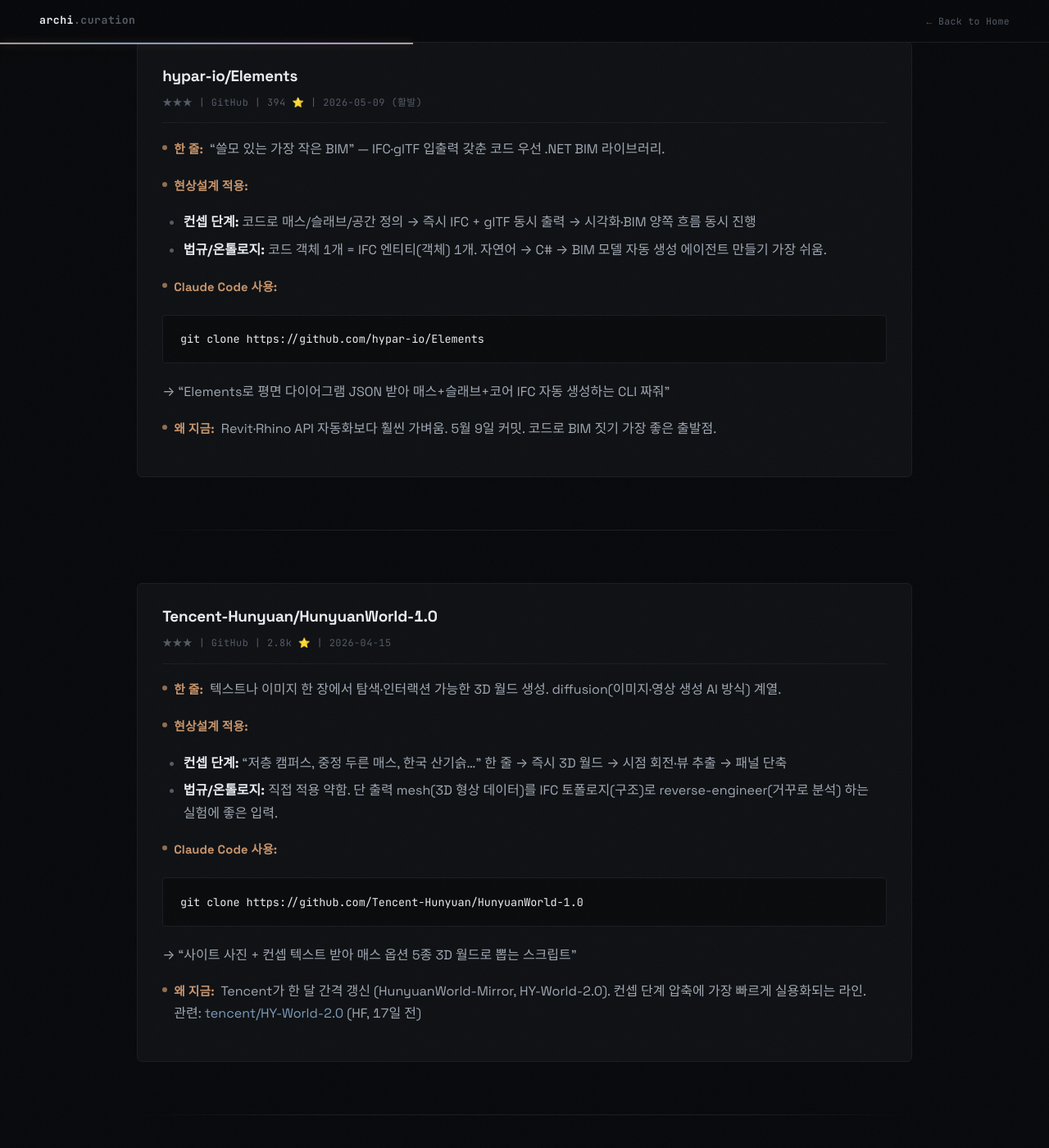
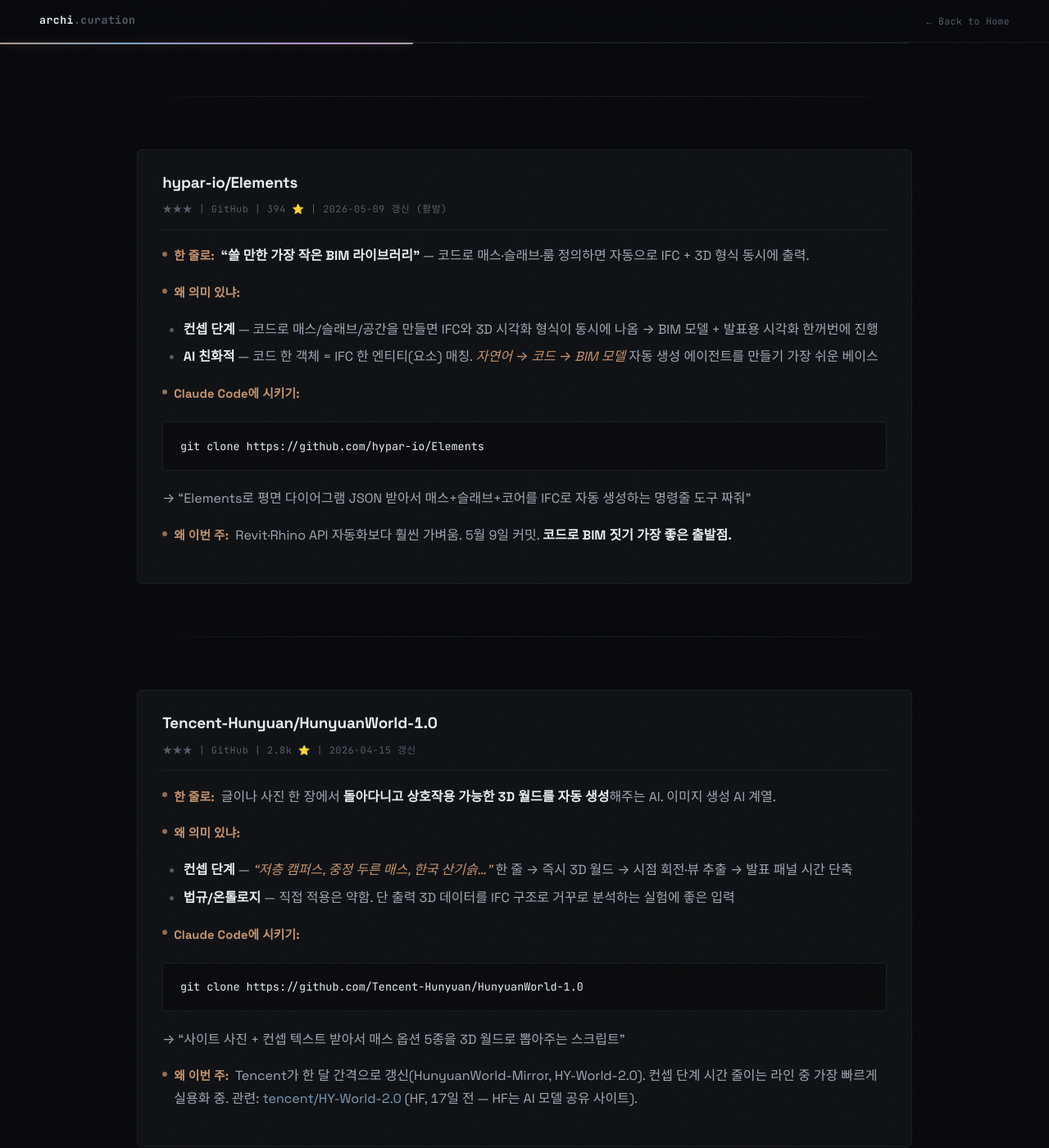
Before and after one commit to ghkch5gh-jpg/ainews-curation, a Jekyll site: the page built from 2026-05-10_일.md, in a window 1280 px wide and 1400 px high, scrolled down 2806 px. Shown: the whole window at 82% size. Built offline with Jekyll 4.4.1, drawn with Linux system fonts in a browser that asks for light colours; some web fonts are replaced; some of the changed text lies outside the part shown.

Commit message:
rewrite: 톤 룰 갱신 + 기존 회차 3개 쉽게 풀어 씀
CURATION_SPEC §4-1 갱신: '친구가 카톡으로 설명하듯' 톤. CS 약어(repo·SDK·API 등)
처음 등장 시 풀이 필수, '워크플로우 가속' 같은 추상어 금지, '이거 있으면 너는
___할 수 있어' 형태로 구체적 시나리오. 셀프 점검 3문항 추가.

SKILL.md에도 같은 변경 반영.

기존 회차 3개(2026-05-10_일·-2, 2026-05-11_월) 모두 새 톤으로 재작성:
- 비유 우선 (PPT보다 한 단계 위 / 까만 터미널 화면)
- '왜 의미 있냐' 구체적 시나리오 (심사위원 클릭하면 ___ / 발주처가 마우스로 ___)
- CS 약어 풀이 (SDK = 개발자 키트, library = 미리 만들어진 도구 묶음)
- '한 줄로:' '왜 의미 있냐:' '왜 이번 주:' 표제로 통일

````diff
--- a/2026-05-10_일.md
+++ b/2026-05-10_일.md
@@ -3,143 +3,144 @@ layout: default
 title: 2026-05-10 (일)
 eyebrow: 큐레이션 회차 · 시범
 hero_title: "2026 · 05 · 10 <em>(일)</em>"
-description: 시범 회차 (수동 실행). 정규 회차는 월 · 수 · 금 09:00 KST 자동 갱신.
+description: "시범 회차 (수동 실행). 정규 회차는 월 · 수 · 금 09:00 KST 자동 갱신."
 ---
 
 ## 이번 회차 흐름
 
-이번 주 두 줄기.
-**(1) IFC를 코드로 다루는 인프라가 빠르게 안정화** — ThatOpen, hypar Elements, cad2data, Gaia3D 모두 활발히 갱신. AI에게 BIM 모델을 의미적으로 이해시키는 토대 공사 단계.
-**(2) 텍스트/이미지 → 3D 월드** 흐름이 한 달 간격 갱신 (HunyuanWorld, TRELLIS.2, NVIDIA Lyra). 컨셉 단계 압축에 직결.
+이번 주 두 가지 큰 줄기.
+
+**(1) IFC를 코드로 다루는 기반 인프라가 빠르게 안정화** — ThatOpen·hypar Elements·cad2data·Gaia3D 모두 활발히 갱신 중. AI한테 BIM 모델을 *의미적으로* 이해시키기 위한 토대 공사 단계.
+
+**(2) 글·사진 → 3D 월드 자동 생성** — HunyuanWorld·TRELLIS.2·NVIDIA Lyra 모두 한 달 간격으로 갱신. 컨셉 단계 시간을 크게 줄이는 라인.
 
 ---
 
 ## 🔥 GitHub 이번 주 인기 (건축 무관, 그냥 핫한 거)
 
-이번 주 별 가장 많이 받은 5개. 흐름만 알아두는 용도.
+이번 주 사람들이 가장 별 많이 누른 5개. **분위기 파악용으로만**.
 
 ### 1. [mattpocock/skills](https://github.com/mattpocock/skills) — 67.7k ⭐ (+14.9k)
-유명 강사가 자기 `.claude` 디렉토리 통째로 공개. Claude Code의 "스킬(자주 쓰는 작업 묶음)" 모음.
+유명 강사가 자기 **"AI한테 자주 시키는 일 모음집"**(=`.claude` 폴더)을 통째 공개.
 
-**건축 활용:** 직접 무관. Claude Code 자체 활용도 올리려면 한 번 훑을 가치.
+**건축 활용:** 직접 무관. Claude Code 자체 활용도 높이고 싶으면 한 번 훑을 가치.
 
 ### 2. [TauricResearch/TradingAgents](https://github.com/TauricResearch/TradingAgents) — 72.3k ⭐ (+13k)
-여러 LLM(언어 모델 AI)이 분석가/리스크/거래자 역할 나눠 협업하는 멀티 에이전트 프레임워크.
+**여러 AI가 분석가·리스크·거래자 역할을 나눠 협업**하는 다중 에이전트 프레임워크(공통 틀).
 
-**건축 활용:** 도메인 무관이지만 구조 자체가 영감 — "컨셉 AI / 법규 AI / 시공성 AI" 식 구성으로 옮길 수 있음.
+**건축 활용:** 도메인 무관. 단 구조 자체가 영감 — *"컨셉 AI / 법규 AI / 시공성 AI"* 식으로 옮기면 건축 다중 에이전트 가능.
 
 ### 3. [ruvnet/ruflo](https://github.com/ruvnet/ruflo) — 47.5k ⭐ (+12.2k)
-Claude 에이전트(혼자 일 끝까지 처리하는 프로그램) 여러 개를 동시에 오케스트레이션하는 플랫폼.
+Claude 에이전트(혼자 일 끝까지 처리하는 프로그램) **여러 개를 동시에 돌리는** 플랫폼.
 
-**건축 활용:** IFC 처리·도면 분석 같은 다단계 작업을 병렬 에이전트로 돌리고 싶을 때 인프라.
+**건축 활용:** IFC 처리·도면 분석 같은 다단계 작업을 여러 AI가 병렬로 분담시키고 싶을 때 인프라.
 
 ### 4. [anthropics/financial-services](https://github.com/anthropics/financial-services) — 16.9k ⭐ (+5.8k)
-Anthropic(Claude 만든 회사) 공식 금융 도메인 예제 모음.
+Anthropic(Claude 만든 회사) 공식 **금융 도메인 예제 모음**.
 
-**건축 활용:** 도메인은 무관. 공식 코드 패턴·프롬프트 구조 참고용.
+**건축 활용:** 도메인은 무관. *공식이 권하는 코드 패턴·프롬프트 구조* 참고용.
 
 ### 5. [AIDC-AI/Pixelle-Video](https://github.com/AIDC-AI/Pixelle-Video) — 14.1k ⭐ (+5.1k)
-짧은 영상(쇼츠) 자동 생성 엔진. diffusion(이미지·영상 생성 AI 방식) 기반.
+**짧은 영상(쇼츠) 자동 생성 엔진**. AI가 통째로 영상 만듦.
 
-**건축 활용:** 컨셉 영상·패널용 모션 클립 만들 때 시도 가능.
+**건축 활용:** 컨셉 영상·발표 패널용 **짧은 모션 클립** 만들 때 시도 가능.
 
 ---
 
 ## 코어 ★★★ (건축 직격)
 
 ### [ThatOpen/engine_web-ifc](https://github.com/ThatOpen/engine_web-ifc)
-★★★ | GitHub | 954 ⭐ | 2026-05-08 (활발)
+★★★ | GitHub | 954 ⭐ | 2026-05-08 갱신 (활발)
 
-**한 줄:** IFC 파일을 자바스크립트에서 네이티브 속도로 읽고 쓰는 WebAssembly(브라우저에서 C++급 속도로 돌게 컴파일된 형식) 엔진.
+**한 줄로:** IFC 파일을 **웹브라우저 안에서 엄청 빠르게 읽고 쓰게** 해주는 엔진. 거의 네이티브 프로그램 속도.
 
-**현상설계 적용:**
-- **컨셉 단계:** 레퍼런스 IFC → 모든 IfcSpace 면적·인접 관계 자동 추출 → 공간 다이어그램 자동화
-- **법규/온톨로지:** 건물 요소를 구조화된 데이터로 만드는 1차 게이트웨이. 이게 깔려야 위에 법규 자동검토 올림.
+**왜 의미 있냐:**
+- **컨셉 단계** — 사례 IFC를 받아서 모든 룸의 면적·인접 관계를 자동 추출 → 공간 다이어그램 자동화
+- **법규/온톨로지 토대** — 건물의 모든 요소(벽·문·창·룸)를 *구조화된 데이터*로 다루는 1차 관문. 이게 깔려야 위에 법규 자동 검토 같은 거 올림
 
-**Claude Code 사용:**
+**Claude Code에 시키기:**
 ```
 git clone https://github.com/ThatOpen/engine_web-ifc
 ```
-→ "내 IFC 파일 열어서 모든 IfcSpace의 면적·인접 관계 JSON으로 뽑는 스크립트 짜줘"
+→ "내 IFC 파일 열어서 모든 룸의 면적·인접 관계를 JSON으로 뽑아주는 스크립트 짜줘"
 
-**왜 지금:** ThatOpen 조직(구 IFC.js)이 가장 활발한 IFC 오픈소스 진영. 5월 8일 커밋. AI × IFC 작업 사실상 표준 출발점.
+**왜 이번 주:** ThatOpen 조직(예전엔 IFC.js)이 가장 활발한 IFC 오픈소스 진영. 5월 8일 커밋. **AI × IFC 작업의 사실상 표준 출발점.**
 
 ---
 
 ### [hypar-io/Elements](https://github.com/hypar-io/Elements)
-★★★ | GitHub | 394 ⭐ | 2026-05-09 (활발)
+★★★ | GitHub | 394 ⭐ | 2026-05-09 갱신 (활발)
 
-**한 줄:** "쓸모 있는 가장 작은 BIM" — IFC·glTF 입출력 갖춘 코드 우선 .NET BIM 라이브러리.
+**한 줄로:** **"쓸 만한 가장 작은 BIM 라이브러리"** — 코드로 매스·슬래브·룸 정의하면 자동으로 IFC + 3D 형식 동시에 출력.
 
-**현상설계 적용:**
-- **컨셉 단계:** 코드로 매스/슬래브/공간 정의 → 즉시 IFC + glTF 동시 출력 → 시각화·BIM 양쪽 흐름 동시 진행
-- **법규/온톨로지:** 코드 객체 1개 = IFC 엔티티(객체) 1개. 자연어 → C# → BIM 모델 자동 생성 에이전트 만들기 가장 쉬움.
+**왜 의미 있냐:**
+- **컨셉 단계** — 코드로 매스/슬래브/공간을 만들면 IFC와 3D 시각화 형식이 동시에 나옴 → BIM 모델 + 발표용 시각화 한꺼번에 진행
+- **AI 친화적** — 코드 한 객체 = IFC 한 엔티티(요소) 매칭. *자연어 → 코드 → BIM 모델* 자동 생성 에이전트를 만들기 가장 쉬운 베이스
 
-**Claude Code 사용:**
+**Claude Code에 시키기:**
 ```
 git clone https://github.com/hypar-io/Elements
 ```
-→ "Elements로 평면 다이어그램 JSON 받아 매스+슬래브+코어 IFC 자동 생성하는 CLI 짜줘"
+→ "Elements로 평면 다이어그램 JSON 받아서 매스+슬래브+코어를 IFC로 자동 생성하는 명령줄 도구 짜줘"
 
-**왜 지금:** Revit·Rhino API 자동화보다 훨씬 가벼움. 5월 9일 커밋. 코드로 BIM 짓기 가장 좋은 출발점.
+**왜 이번 주:** Revit·Rhino API 자동화보다 훨씬 가벼움. 5월 9일 커밋. **코드로 BIM 짓기 가장 좋은 출발점.**
 
 ---
 
 ### [Tencent-Hunyuan/HunyuanWorld-1.0](https://github.com/Tencent-Hunyuan/HunyuanWorld-1.0)
-★★★ | GitHub | 2.8k ⭐ | 2026-04-15
+★★★ | GitHub | 2.8k ⭐ | 2026-04-15 갱신
 
-**한 줄:** 텍스트나 이미지 한 장에서 탐색·인터랙션 가능한 3D 월드 생성. diffusion(이미지·영상 생성 AI 방식) 계열.
+**한 줄로:** 글이나 사진 한 장에서 **돌아다니고 상호작용 가능한 3D 월드를 자동 생성**해주는 AI. 이미지 생성 AI 계열.
 
-**현상설계 적용:**
-- **컨셉 단계:** "저층 캠퍼스, 중정 두른 매스, 한국 산기슭…" 한 줄 → 즉시 3D 월드 → 시점 회전·뷰 추출 → 패널 단축
-- **법규/온톨로지:** 직접 적용 약함. 단 출력 mesh(3D 형상 데이터)를 IFC 토폴로지(구조)로 reverse-engineer(거꾸로 분석) 하는 실험에 좋은 입력.
+**왜 의미 있냐:**
+- **컨셉 단계** — *"저층 캠퍼스, 중정 두른 매스, 한국 산기슭…"* 한 줄 → 즉시 3D 월드 → 시점 회전·뷰 추출 → 발표 패널 시간 단축
+- **법규/온톨로지** — 직접 적용은 약함. 단 출력 3D 데이터를 IFC 구조로 거꾸로 분석하는 실험에 좋은 입력
 
-**Claude Code 사용:**
+**Claude Code에 시키기:**
 ```
 git clone https://github.com/Tencent-Hunyuan/HunyuanWorld-1.0
 ```
-→ "사이트 사진 + 컨셉 텍스트 받아 매스 옵션 5종 3D 월드로 뽑는 스크립트"
+→ "사이트 사진 + 컨셉 텍스트 받아서 매스 옵션 5종을 3D 월드로 뽑아주는 스크립트"
 
-**왜 지금:** Tencent가 한 달 간격 갱신 (HunyuanWorld-Mirror, HY-World-2.0). 컨셉 단계 압축에 가장 빠르게 실용화되는 라인.
-관련: [tencent/HY-World-2.0](https://huggingface.co/tencent/HY-World-2.0) (HF, 17일 전)
+**왜 이번 주:** Tencent가 한 달 간격으로 갱신(HunyuanWorld-Mirror, HY-World-2.0). 컨셉 단계 시간 줄이는 라인 중 가장 빠르게 실용화 중. 관련: [tencent/HY-World-2.0](https://huggingface.co/tencent/HY-World-2.0) (HF, 17일 전 — HF는 AI 모델 공유 사이트).
 
 ---
 
 ### [datadrivenconstruction/cad2data-Revit-IFC-DWG-DGN](https://github.com/datadrivenconstruction/cad2data-Revit-IFC-DWG-DGN)
-★★★ | GitHub | 358 ⭐ | 2026-05-06 (활발)
+★★★ | GitHub | 358 ⭐ | 2026-05-06 갱신 (활발)
 
-**한 줄:** RVT·DWG·DGN·IFC 파일을 데이터(테이블/JSON)로 자동 변환하는 워크플로우 모음.
+**한 줄로:** RVT·DWG·DGN·IFC 파일을 **표·JSON 같은 데이터로 자동 변환**해주는 워크플로우 모음.
 
-**현상설계 적용:**
-- **컨셉 단계:** 사무실 누적 RVT/DWG → 데이터 → "비슷한 프로그램·규모 사례 자동 검색" 같은 내부 RAG(자료 미리 주고 답하게 하는 방식) 시스템에 직결
-- **법규/온톨로지:** 여러 CAD 형식이 동일 데이터 모델로 수렴 → 규제·체크 로직을 한 곳에 모을 수 있음
+**왜 의미 있냐:**
+- **컨셉 단계** — 사무실 누적된 RVT·DWG → 모두 데이터로 변환 → *"우리 사무실 비슷한 프로그램·규모 사례 자동 검색"* 같은 내부 RAG(자료 미리 주고 답하게 하는 방식) 시스템 구축에 직결
+- **법규/온톨로지** — 여러 CAD 형식이 동일한 데이터 모델로 모임 → *법규 자동 검토 로직을 한곳에 모을 수 있음*
 
-**Claude Code 사용:**
+**Claude Code에 시키기:**
 ```
 git clone https://github.com/datadrivenconstruction/cad2data-Revit-IFC-DWG-DGN
 ```
-→ "내 DWG 폴더 일괄 변환해서 면적표·요소 카운트 한 CSV로 합쳐줘"
+→ "내 DWG 폴더 일괄 변환해서 면적표·요소 카운트를 CSV 한 장으로 합쳐줘"
 
-**왜 지금:** Revit 외 DWG·DGN까지 함께 다루는 오픈 자료 흔치 않음. 5월 6일 갱신. 사무실 자산을 "기계가 읽는 자산"으로 끌어올리는 첫 단계.
+**왜 이번 주:** Revit 외 DWG·DGN까지 함께 다루는 오픈 자료 흔치 않음. 5월 6일 갱신. **사무실 자산을 "기계가 읽는 자산"으로 끌어올리는 첫 단계.**
 
 ---
 
 ### [MLSTRUCT/MLStructFP](https://github.com/MLSTRUCT/MLStructFP)
-★★★ | GitHub | 62 ⭐ | 2026-04-23
+★★★ | GitHub | 62 ⭐ | 2026-04-23 갱신
 
-**한 줄:** 멀티유닛 평면도 데이터셋 + 분석/인식 도구. 평면도 ML(머신러닝, AI 학습) 학습에 바로 쓸 자료.
+**한 줄로:** **여러 평면도 데이터셋 + 분석·인식 도구**. 평면도 AI 학습에 바로 쓸 자료.
 
-**현상설계 적용:**
-- **컨셉 단계:** 자체 평면 분류기·생성기 학습 시작점. 사례 평면을 임베딩(비슷한 것끼리 가깝게 숫자화) 해두면 유사 사례 검색기.
-- **법규/온톨로지:** 평면도 → 룸 그래프(노드=실, 엣지=인접/동선) 추출 실험의 베이스라인.
+**왜 의미 있냐:**
+- **컨셉 단계** — 자체 평면 분류기·생성기 학습의 시작점. 기존 사례 평면을 임베딩(비슷한 것끼리 숫자로 가깝게 매김)해두면 *유사 사례 검색기* 만들 수 있음
+- **법규/온톨로지** — 평면도 → 룸 그래프(노드=실, 엣지=인접/동선) 추출 실험의 출발점
 
-**Claude Code 사용:**
+**Claude Code에 시키기:**
 ```
 git clone https://github.com/MLSTRUCT/MLStructFP
 ```
-→ "이 데이터셋으로 평면도 → 룸 그래프 추출 모델 학습 베이스라인 코드 짜줘"
+→ "이 데이터셋으로 평면도 → 룸 그래프 추출 모델을 학습시키는 출발점 코드 짜줘"
 
-**왜 지금:** 별 적지만 **학습 가능한 평면 데이터셋 자체가 희귀**. 별 무시하고 가치로 평가해야 하는 항목. 4월 23일 갱신.
+**왜 이번 주:** 별 개수는 적지만 **학습 가능한 평면 데이터셋 자체가 희귀**. 별 무시하고 가치로 평가해야 하는 항목. 4월 23일 갱신.
 
 ---
 
@@ -148,58 +149,58 @@ git clone https://github.com/MLSTRUCT/MLStructFP
 ### [leap71/PicoGK](https://github.com/leap71/PicoGK)
 ★★ | GitHub | 855 ⭐ | 2026-04-19
 
-전산 엔지니어링용 컴팩트 지오메트리 커널. C# 기반. Rhino 외부에서 매스·연속 형상 자체 파이프라인 만들 때 출발점.
-→ `git clone …` · "PicoGK로 평면 외곽선 → 압출 매스 → SDF(부호 거리 함수, 매스 합집합·차집합 계산용) 연산 흐름 잡아줘"
+전산 엔지니어링용 **간결한 형상 처리 커널**(엔진 핵심). C# 기반. Rhino 밖에서 매스·연속 형상 직접 처리할 때 출발점.
+→ `git clone …` · "PicoGK로 평면 외곽선 → 압출 매스 → 부울 연산(합집합·차집합) 흐름 만들어줘"
 
 ### [pyrevitlabs/pyRevit](https://github.com/pyrevitlabs/pyRevit)
 ★★ | GitHub | 1.7k ⭐ | 2026-05-07
 
-Revit용 Python RAD(빠른 개발) 환경. Revit에 LLM·스크립트 붙이는 가장 흔한 진입점.
-→ `git clone …` · "활성 뷰의 모든 IfcSpace 면적 정리해서 엑셀로 떨구는 버튼 만들어줘"
+Revit용 **파이썬 빠른 개발 환경**. Revit에 자동화 스크립트·AI 붙이는 가장 흔한 입구.
+→ `git clone …` · "활성 뷰의 모든 룸 면적 정리해서 엑셀로 떨구는 버튼 만들어줘"
 
 ### [microsoft/TRELLIS](https://github.com/microsoft/TRELLIS) · [Space](https://huggingface.co/spaces/microsoft/TRELLIS.2)
-★★ | GitHub | 12.5k ⭐ | repo 2025-11 / Space 2025-12-17
+★★ | GitHub | 12.5k ⭐ | repo 2025-11 / Space(웹 데모) 2025-12-17
 
-이미지 → 고해상도 3D mesh(3D 형상 데이터) 생성 모델. Microsoft. 컨셉 단계 매스·디테일 모형용. 12월 TRELLIS.2 갱신.
-→ Space에서 먼저 시도 → repo로 로컬화 · "사이트 모델 임포트 후 매스 컴포지션 옵션 5개 자동 생성"
+**이미지 → 고해상도 3D 모델 생성** AI. Microsoft 작품. 컨셉 단계 매스·디테일 모형용. 12월 TRELLIS.2로 갱신.
+→ Space 웹 데모에서 먼저 시도 → 그다음 repo 받아서 로컬화 · "사이트 사진 임포트 후 매스 옵션 5개 자동 생성"
 
 ### [facebookresearch/map-anything](https://github.com/facebookresearch/map-anything)
 ★★ | GitHub | 3.3k ⭐ | 2026-03-23
 
-이미지 시퀀스 → 메트릭(실측 미터) 3D 재구성 한 번에. 사이트 답사 사진 묶음 → 즉시 3D 컨텍스트.
-→ `git clone …` · "사이트 사진 폴더 받아 mesh(3D 형상) + 카메라 위치 뽑고 GLB 출력"
+연속 사진 → **실측 거리(미터) 단위 3D 재구성**을 한 번에. 사이트 답사 사진 묶음 → 즉시 3D 컨텍스트.
+→ `git clone …` · "사이트 사진 폴더 받아서 3D 모델 + 카메라 위치 뽑고 GLB(공통 3D 형식)로 출력"
 
 ### [mcneel/rhino.inside-revit](https://github.com/mcneel/rhino.inside-revit) + [specklesystems/speckle-sharp](https://github.com/specklesystems/speckle-sharp)
 ★★ | GitHub | 314 + 422 ⭐ | 2026-04-28 / 2025-07
 
-Rhino↔Revit↔GH↔Dynamo 글루(연결 도구). 사무실 워크플로우 전체를 LLM(언어 모델 AI) 에이전트가 가로지르게 만들 때 인프라.
+Rhino↔Revit↔GH↔Dynamo **연결 도구**. 사무실 워크플로우 전체를 AI 에이전트가 가로지르게 만들 때 인프라.
 → rhino.inside-revit 먼저, Speckle로 데이터 흐름 노출 · "Rhino 매스를 Revit 객체로 변환하는 GH 정의"
 
 ### [Digital-Structures/gh-design-space-exploration](https://github.com/Digital-Structures/gh-design-space-exploration)
 ★★ | GitHub | 43 ⭐ | 2025-07
 
-Grasshopper 위 다목적 최적화 — 변수 자동으로 많이 돌려보고 여러 기준 동시 만족하는 옵션 묶음(파레토) 추출. 현상설계 컨셉 비교용.
+그래스호퍼 위에서 **변수 자동으로 많이 돌려보고 여러 기준 동시 만족하는 옵션 묶음 추출**. 현상설계 컨셉 비교용.
 → `git clone …` · "매스 변수 5개 × 환경 목적 3개 동시 좋은 옵션 자동 추리는 정의"
 
 ### [depth-anything/DA3METRIC-LARGE](https://huggingface.co/depth-anything/DA3METRIC-LARGE)
-★★ | HuggingFace | 1.04M dl | 2025-11-13
+★★ | HuggingFace(AI 모델 공유 사이트) | 1.04M 다운로드 | 2025-11-13
 
-depth estimation(사진에서 거리 추정) — 메트릭(실측 미터) 깊이까지 뽑음. 사이트 사진 → 점군·mesh 파이프라인 전처리.
-→ HF 모델 카드 inference 코드 그대로 · "사이트 사진 폴더 → 깊이 맵 → Open3D 점군까지 한 스크립트로"
+**사진에서 거리 추정** AI — 실측 거리(미터)까지 뽑음. 사이트 사진 → 점군·3D 모델 파이프라인 전처리.
+→ HF 모델 카드의 예제 코드 그대로 쓰면 됨 · "사이트 사진 폴더 → 깊이 맵 → Open3D(점군 처리 라이브러리) 점군까지 한 스크립트로"
 
 ---
 
 ## 메모
 
-**흐름 메모 (코드 약하거나 보조):**
-- arXiv [2605.05711 — LLM-RL(강화학습) 결합 통일 3D 씬 생성](https://arxiv.org/abs/2605.05711) — 큰 흐름. 코드 등재 약함.
-- arXiv [2605.00632 — BlenderRAG (RAG(자료 미리 주고 답하게 하는 방식) 기반 코드 합성으로 3D 생성)](https://arxiv.org/abs/2605.00632) — "AI에 코드 짜게 해서 3D 만든다" 라인. 건축 컨셉 자동화와 정렬.
-- arXiv [2604.14141 — Streaming(실시간 처리) 3D 재구성 (20 FPS)](https://arxiv.org/abs/2604.14141) — 코드 [robbyant/lingbot-map](https://github.com/robbyant/lingbot-map). 사이트 답사 영상 → 즉시 3D 라인.
+**한 주 큰 흐름 (코드 약하거나 보조):**
+- arXiv [2605.05711 — AI + 강화학습 결합 통일 3D 씬 생성](https://arxiv.org/abs/2605.05711) — 큰 흐름. 코드 등재는 약함.
+- arXiv [2605.00632 — BlenderRAG (자료 주고 답하게 하는 방식으로 코드 합성해 3D 만들기)](https://arxiv.org/abs/2605.00632) — *"AI한테 코드 짜게 해서 3D 만든다"* 라인. 건축 컨셉 자동화와 정렬.
+- arXiv [2604.14141 — 실시간 3D 재구성 (1초에 20장)](https://arxiv.org/abs/2604.14141) — 코드 [robbyant/lingbot-map](https://github.com/robbyant/lingbot-map). 사이트 답사 영상 → 즉시 3D 라인.
 - HF 신상: [nvidia/Lyra-2.0](https://huggingface.co/nvidia/Lyra-2.0) (16일 전), [microsoft/TRELLIS.2-4B](https://huggingface.co/microsoft/TRELLIS.2-4B) — 다음 회차 추적.
 
 **이번 회차 추적했지만 빠진 것:**
 - Reddit 6개 서브(r/BIM, r/Rhino, r/grasshopper3d, r/architecture, r/MachineLearning) — Claude Code 환경에서 reddit.com 페치 차단. 다음 회차에서 RSS 우회 시도.
-- HN — 이번 키워드 신호 약함. 흐름 메모로만.
-- GitHub 메인 Trending — 이번 주 AEC 관련 항목 없음. 토픽 페이지에서 보강.
+- HN(해커뉴스) — 이번 키워드 신호 약함. 흐름 메모로만.
+- GitHub 메인 Trending — 이번 주 AEC(건축·엔지니어링·시공) 관련 항목 없음. 토픽 페이지에서 보강.
 
 **다음 회차:** 2026-05-11(월) 09:02 KST 자동 실행.
````
Also changed, not shown: 2026-05-10_일-2.md (+75 -74 lines), 2026-05-11_월.md (+78 -74 lines), CURATION_SPEC.md (+64 -17 lines).
